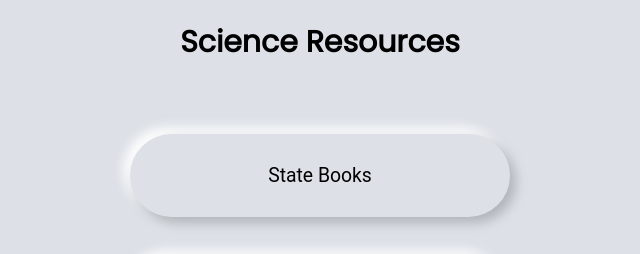
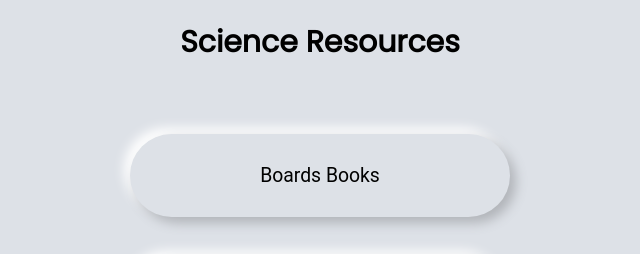
Before and after one commit to Avaneesh-Chopdekar/sci-res-web, a website built with Vite: page index.html in a window 1280 px wide. Shown: the top 254 px of the page, 320-960 px from the left. Built offline with nearby package versions, Linux system fonts and the light colour scheme.

Commit message:
Changed State to Boards in Homepage

```diff
--- a/index.html
+++ b/index.html
@@ -20,7 +20,7 @@
   <main>
     <section class="container">
       <ul>
-        <li><a href="/boards" class="list">State Books</a></li>
+        <li><a href="/boards" class="list">Boards Books</a></li>
         <li><a href="/jee" class="list">JEE Books</a></li>
         <li><a href="/pyqs" class="list">JEE PYQs</a></li>
         <li>
```
